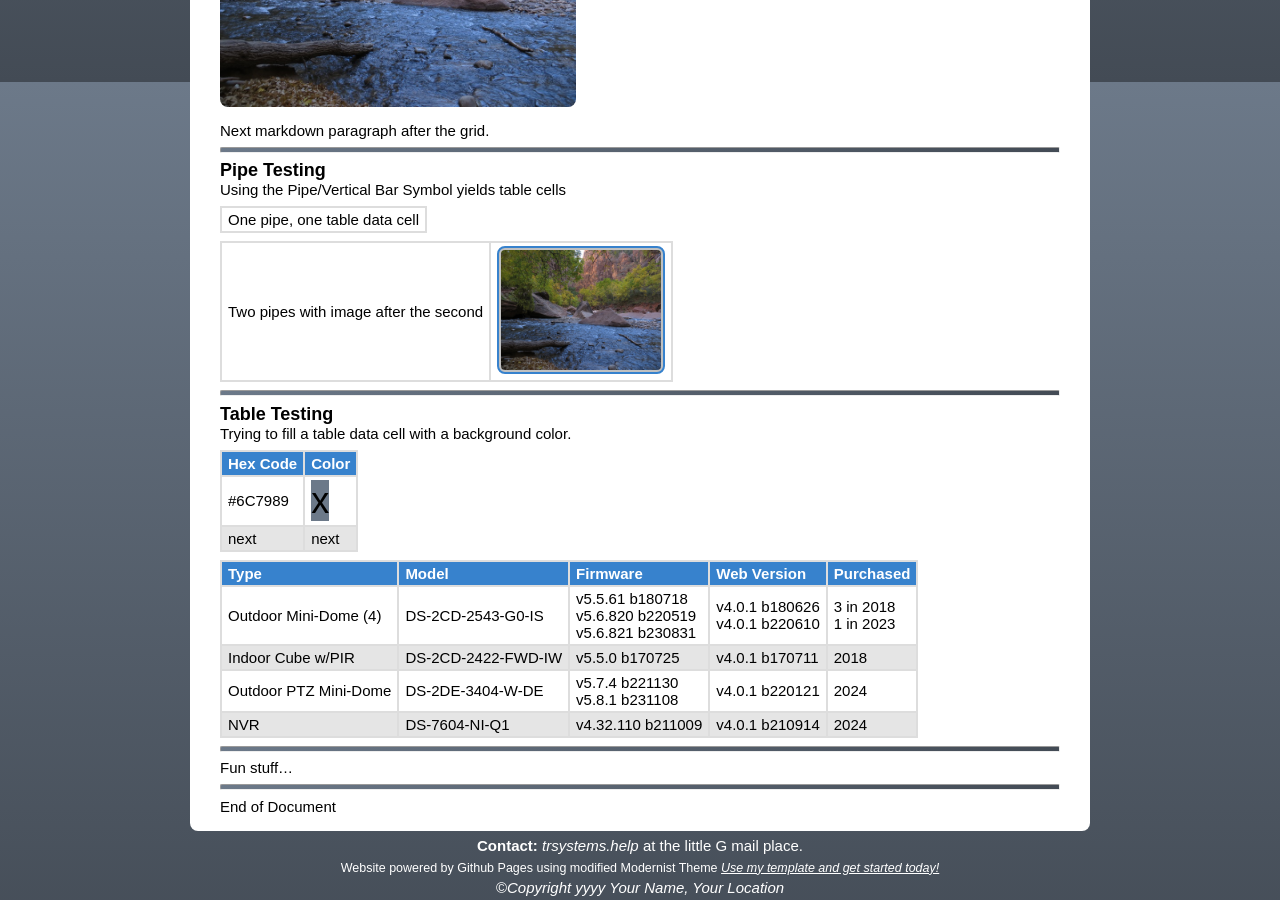
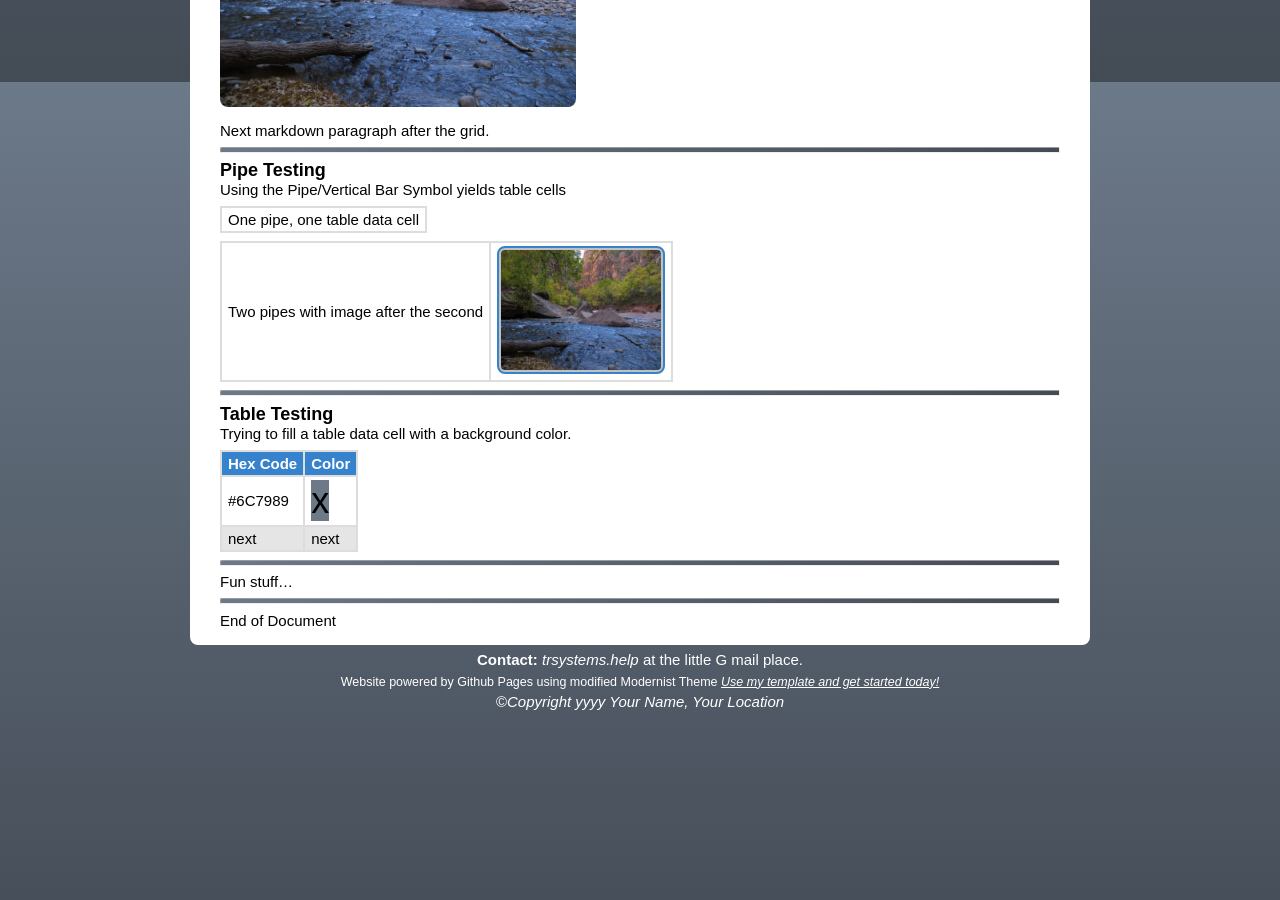
Before and after one commit to TR-Systems/modernist, a Jekyll site: the page built from test.md, in a window 1280 px wide and 900 px high, scrolled down 1718 px. Built offline with Jekyll 4.4.1, drawn with Linux system fonts in a browser that asks for light colours; our own code applies the rules of GitHub Pages for plain Markdown files; after the commit the page ends 2432 px from its top, so only the background shows below that.

Commit message:
Update test.md

```diff
--- a/test.md
+++ b/test.md
@@ -153,13 +153,6 @@ Trying to fill a table data cell with a background color.
 | #6C7989 | <span style="font-size:36px;height:36px;width:36px;background:#6C7989;"> x </span> |
 | next | next |
 
-| Type | Model | Firmware | Web Version | Purchased |
-| ---- | ----- | -------- | ----------- | --------- |
-| Outdoor Mini-Dome (4) | DS-2CD-2543-G0-IS | v5.5.61 b180718<br>v5.6.820 b220519<br>v5.6.821 b230831 | v4.0.1 b180626<br>v4.0.1 b220610 | 3 in 2018<br>1 in 2023 |
-| Indoor Cube w/PIR | DS-2CD-2422-FWD-IW | v5.5.0 b170725 | v4.0.1 b170711 | 2018  |
-| Outdoor PTZ Mini-Dome | DS-2DE-3404-W-DE | v5.7.4 b221130<br>v5.8.1 b231108 | v4.0.1 b220121 | 2024 |
-| NVR | DS-7604-NI-Q1 | v4.32.110 b211009 | v4.0.1 b210914 | 2024 |
-
 ---
 
 Fun stuff...
```
